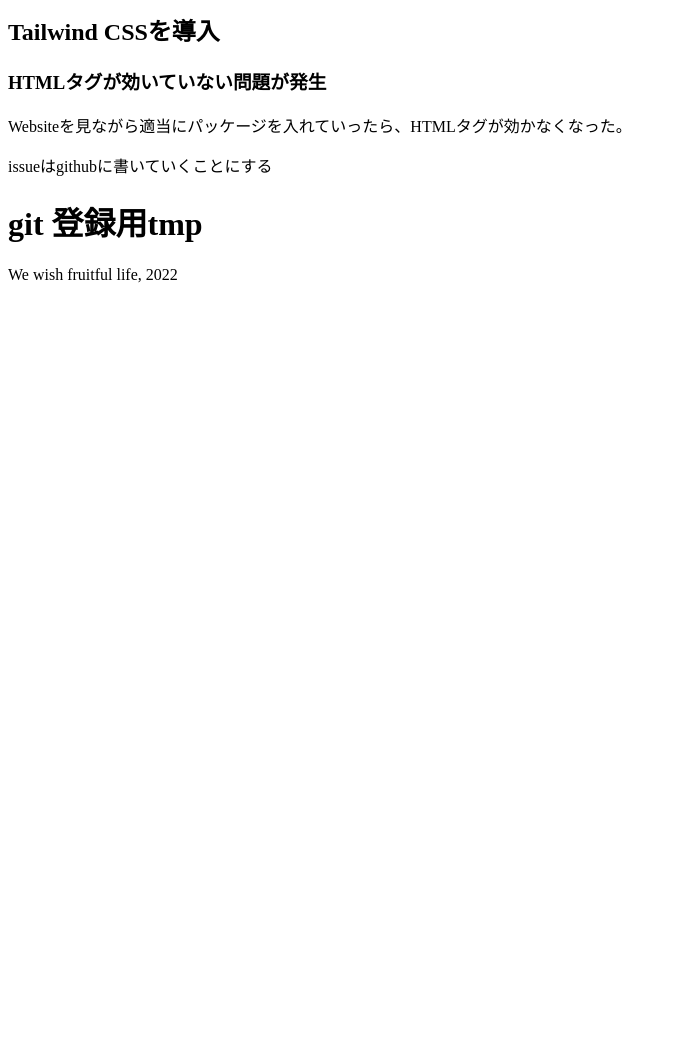
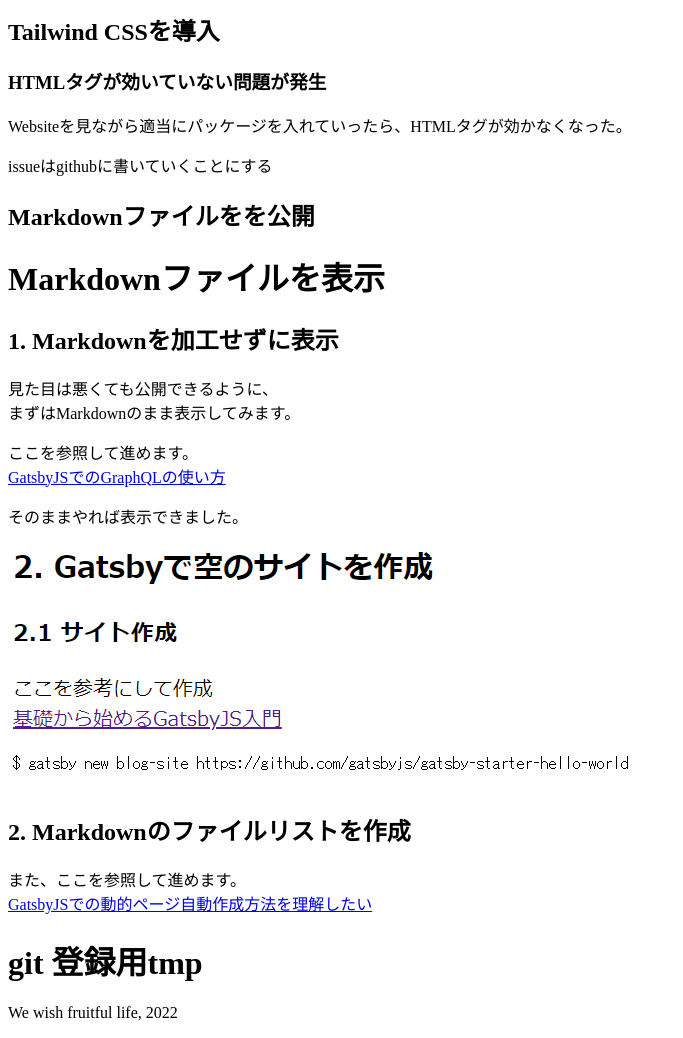
Before and after one commit to leikash/markdown-blog, a Gatsby site in the folder blog-site/: page / in a window 1280 px wide. Shown: the part 7223-8261 px from the top of the page, without its empty margins (0-683 px from the left). Before the commit the page ends 7523 px from the top, so only its background shows below. Built offline with nearby package versions, Linux system fonts and the light colour scheme; Gatsby itself is replaced by a stand-in of ours; some packages are replaced by stand-ins of ours.

Commit message:
add gatsby-node.js

```diff
--- /dev/null
+++ b/blog-site/gatsby-node.js
@@ -0,0 +1,5 @@
+exports.onCreateNode = ({ node }) => {
+    if (node.internal.type === `MarkdownRemark`) {
+      console.log(node)
+    }
+  }
--- /dev/null
+++ b/blog-site/src/draft/blog_publish_markdown.md
@@ -0,0 +1,21 @@
+---
+title: Markdownファイルをを公開
+date: 2022-03-14
+---
+
+# Markdownファイルを表示
+
+## 1. Markdownを加工せずに表示
+見た目は悪くても公開できるように、
+まずはMarkdownのまま表示してみます。
+
+ここを参照して進めます。
+[GatsbyJSでのGraphQLの使い方](https://reffect.co.jp/react/gatsby-basic-tutorial-for-beginners-2)
+
+そのままやれば表示できました。
+
+![picture 2](images/blog_publish_markdown/1647217718986.png)
+
+## 2. Markdownのファイルリストを作成
+また、ここを参照して進めます。
+[GatsbyJSでの動的ページ自動作成方法を理解したい](https://reffect.co.jp/react/gatsby-basic-tutorial-for-beginners-3#slug)
--- a/blog-site/src/pages/index.js
+++ b/blog-site/src/pages/index.js
@@ -13,7 +13,8 @@
           data.allMarkdownRemark.nodes.map(node => (
             <div key={node.id}>
               <h2>{node.frontmatter.title}</h2>
-              <div dangerouslySetInnerHTML={{ __html: node.html }} />
+              <div
+              dangerouslySetInnerHTML={{ __html: node.html }} />
             </div>
           ))
         }
```
Also changed, not shown: blog-site/src/draft/images/blog_publish_markdown/1647217718986.png (added).
